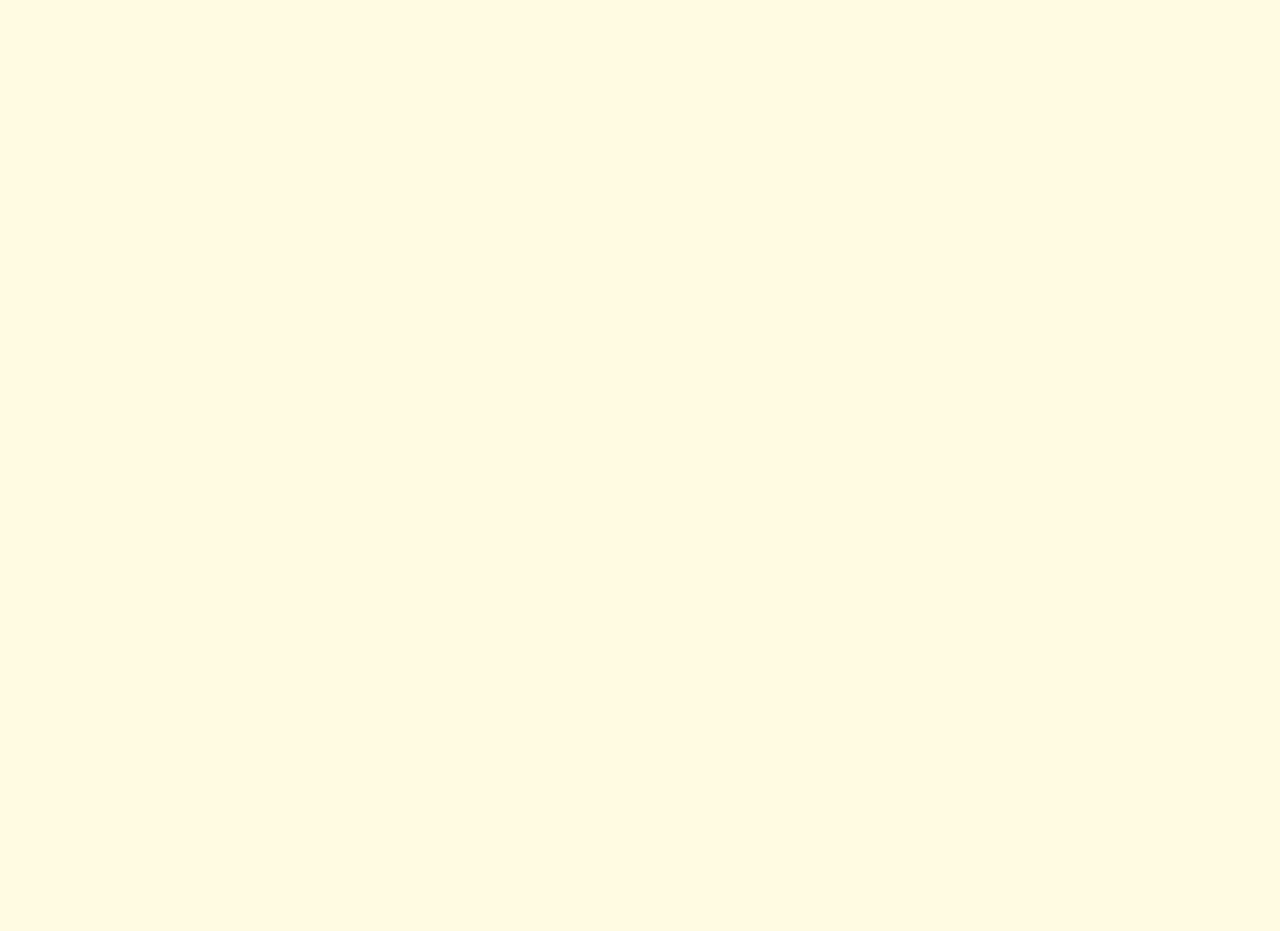
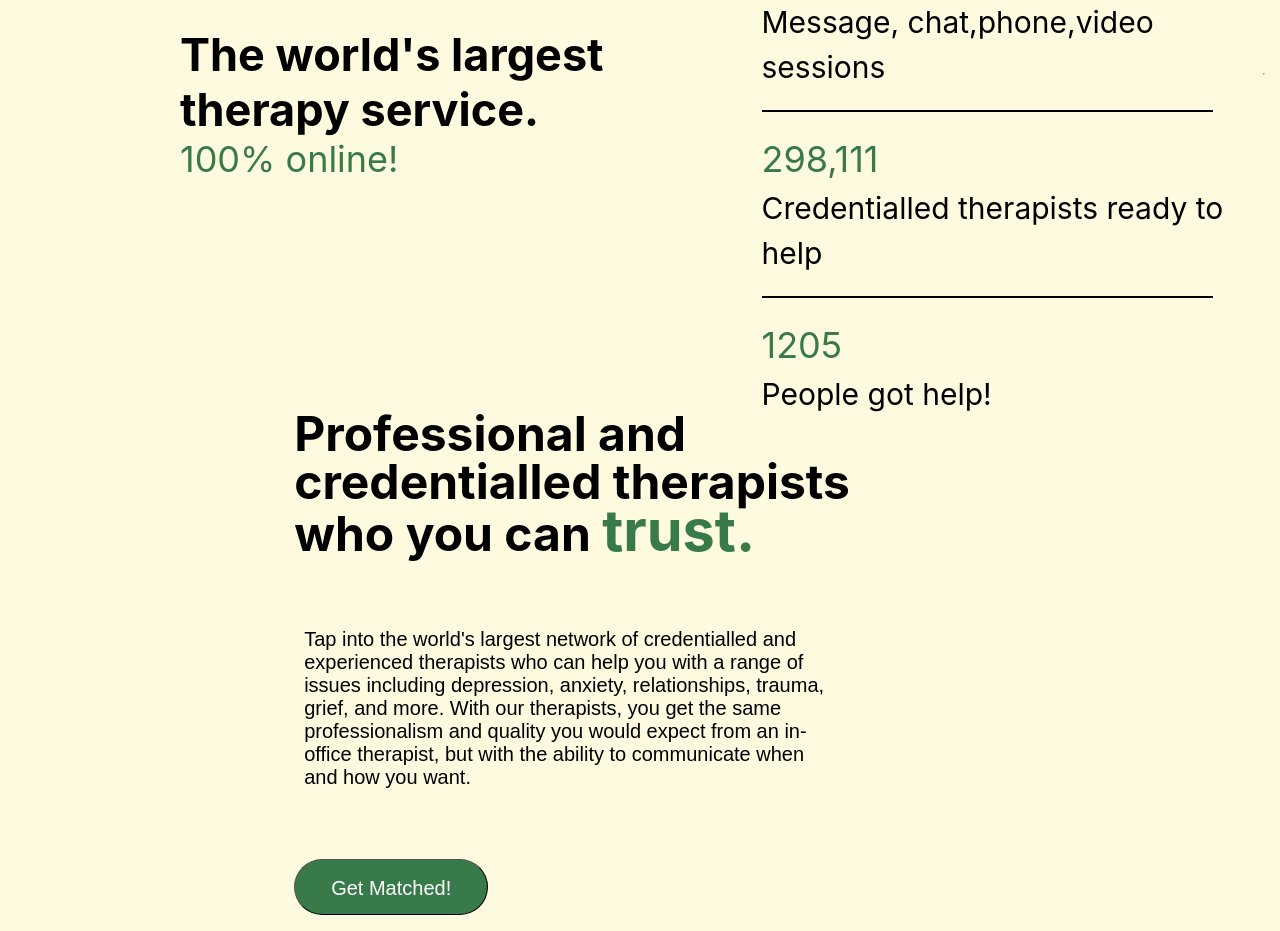
Before and after one commit to pushkaraj23/Younoia, a React (Create React App) app in the folder my-app/: page / in a window 1280 px wide. Shown: the part 1040-1971 px from the top of the page. Before the commit the page ends 800 px from the top, so only its background shows below. Built offline with nearby package versions, Linux system fonts and the light colour scheme.

Commit message:
commit 5

```diff
--- a/my-app/src/App.js
+++ b/my-app/src/App.js
@@ -9,6 +9,7 @@ function App() {
       <div className="nav"><Nav /></div>
 
       <Home />
+      <Counter/>
     </div>
   );
 }
--- a/my-app/src/Counter/Counter.css
+++ b/my-app/src/Counter/Counter.css
@@ -12,12 +12,9 @@ html,body
  height:100%;
 }
 #upper-Container
-{   background-color: antiquewhite;
-
-
-
-    width:100%;
-    height:100%;
+{   background-color: #FEFAE0;
+    width:100vw;
+    height:50vw;
     margin-left: auto;
     margin-right: auto;
     padding-left: 100px;
@@ -36,7 +33,7 @@ span
 #Info-container
 {
     width:90%;
-    height:100%;
+    /* height:100%; */
     font-size: 30px;
     font-weight: 400;
     color:black;
@@ -75,7 +72,7 @@ span
 }
 #Bottom-container
 {
-    background-color: antiquewhite;
+    background-color: #FEFAE0;
     width:100%;
     height:100%;
     margin-left: auto;
@@ -83,7 +80,8 @@ span
     padding-left: 100px;
     padding-right: 15px;
     display: flex;
-    justify-content: center;
+
+    justify-content: space-evenly;
     align-items: center;
 
 }
@@ -120,3 +118,7 @@ span
 {
     width: 35vw;
 }
+#para button:hover
+{
+  cursor: pointer;
+}
--- a/my-app/src/Counter/Counter.jsx
+++ b/my-app/src/Counter/Counter.jsx
@@ -1,6 +1,8 @@
 import React from "react";
 import "./Counter.css";
-import logo from "../images/logo.jpg";
+import collage from "../images/Collage.png"
+
+
 
 export default function Counter() {
   return (
@@ -8,12 +10,11 @@ export default function Counter() {
       <div id="upper-Container">
         <div id="Info-container">
           <h2>The world's largest therapy service.</h2>
-
           <span>100% online!</span>
-          <img
+          {/* <img
             src="https://imgs.search.brave.com/5TwdqdCn1q0LxTCaqpAWgxObhCo7gRHgJarg1U-eboc/rs:fit:860:0:0/g:ce/aHR0cHM6Ly9pbWcu/ZnJlZXBpay5jb20v/ZnJlZS1waG90by9z/dHVkaW8tcG9ydHJh/aXQtY29sbGFnZS1k/aXZlcnNlLXBlb3Bs/ZV81Mzg3Ni0xMzc2/MjkuanBnP3NpemU9/NjI2JmV4dD1qcGc"
             alt=""
-          />
+          /> */}
         </div>
 
         <div id="Count-container">
@@ -55,7 +56,7 @@ export default function Counter() {
         </div>
 
         <div id="collage">
-          <img src={logo} alt="img" />
+          {/* <img src={collage} alt="" /> */}
           <br />
         </div>
       </div>
```
